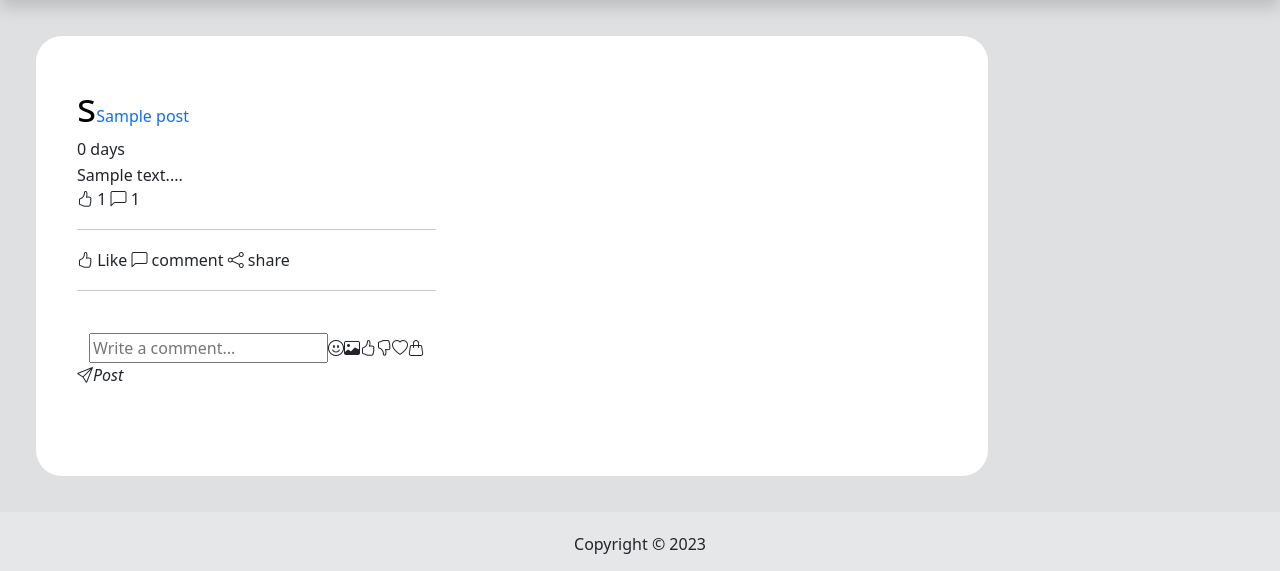
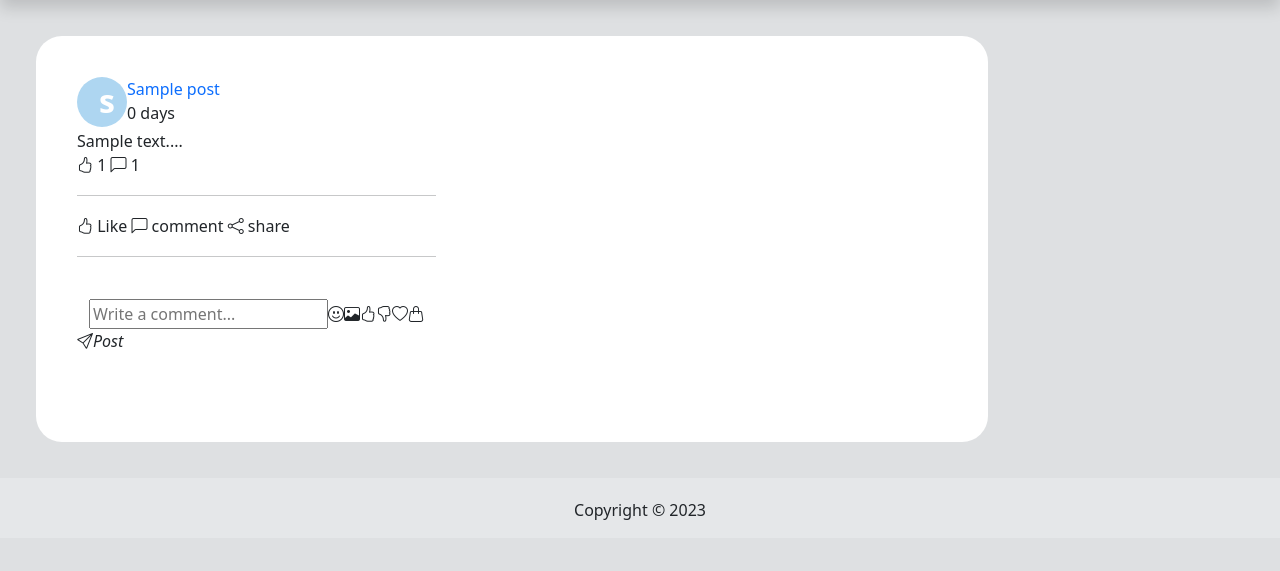
Before and after one commit to josecome/blog-website-django, a Django app: page / in a window 1280 px wide. Shown: the part 42-613 px from the top of the page. Run offline with Django 4.2, Linux system fonts and the light colour scheme; tables that the repository leaves empty hold one stand-in row (values such as "Sample post"); data that the repository does not hold is empty; some libraries are stand-ins or nearby versions.

Commit message:
Minor changes made

```diff
--- a/blog/templates/base.html
+++ b/blog/templates/base.html
@@ -17,26 +17,14 @@
             text-align: center;
         }
         .userstylepic {
-            background-color: "#aed6f1";
-            width: "50px";
-            height: "50px";
-            float: "left";
-            text-align: "center";
-            border-radius: "50%";
-            font-size: "32px";
-            padding-left: "10px";
-        };
-        .userstylepic2 {
             background-color: #aed6f1;
-            width: 20px;
-            height: 20px;
+            width: 50px;
+            height: 50px;
             float: left;
+            text-align: center;
             border-radius: 50%;
-            font-size: 12px;
+            font-size: 32px;
             padding-left: 10px;
-            display: 'flex';
-        align-items: 'center';
-        justify-content: 'center';
         };
         .divstyle {
             height: 120px
--- a/blog/templates/home.html
+++ b/blog/templates/home.html
@@ -7,8 +7,10 @@
             <tbody>
                 <tr>
                     <td>
-                        <a href="'posts/' + search(p.fields.user, useratributes)" class="classUserProfile">
-                            <label class="userclassPic"><span style="font-size: 40px; color: black;">[[ getUserName(p.fields.user) ]]</span></label>
+                        <a href="'posts/' + search(p.fields.user, useratributes)" class="userstylepic">
+                            <strong style="color: white;">
+                                [[ getUserName(p.fields.user) ]]
+                            </strong>
                         </a>
 
                         <a href="'content/' + p.fields.link" class="classUserProfile">
```
